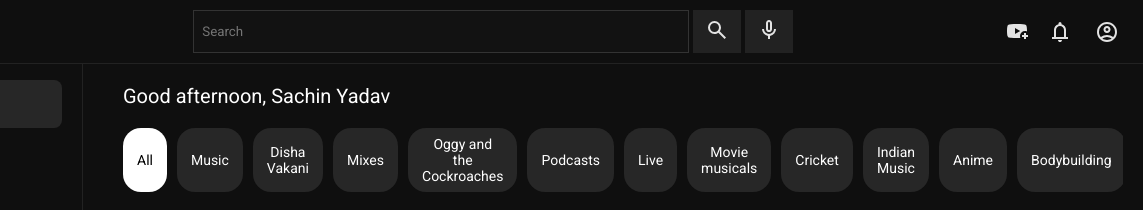
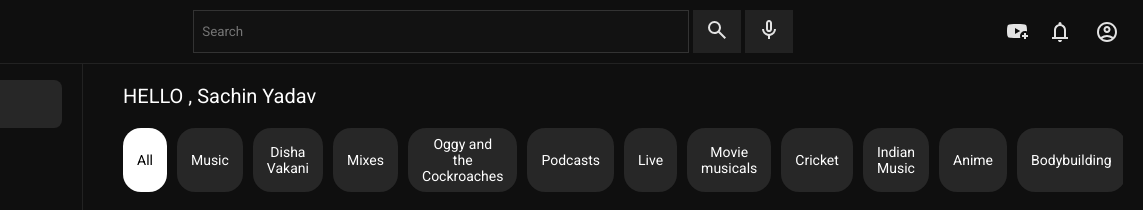
Before and after one commit to Sachinydv001/YouTube-Dashboard-Clone, a plain HTML site: page index.html in a window 1280 px wide. Shown: the top 210 px of the page, 137-1280 px from the left. Drawn offline with Linux system fonts and the light colour scheme.

Commit message:
Update greeting text in index.html
Changed greeting text from 'Good afternoon' to 'HELLO'.

```diff
--- a/index.html
+++ b/index.html
@@ -65,7 +65,7 @@
 
   <!-- Main Content -->
   <main class="main-content">
-    <div class="greeting">Good afternoon, Sachin Yadav</div>
+    <div class="greeting">HELLO , Sachin Yadav</div>
 
     <!-- Filters -->
     <div class="filters">
@@ -130,4 +130,5 @@
   </main>
 </body>
 
+
 </html>
```
